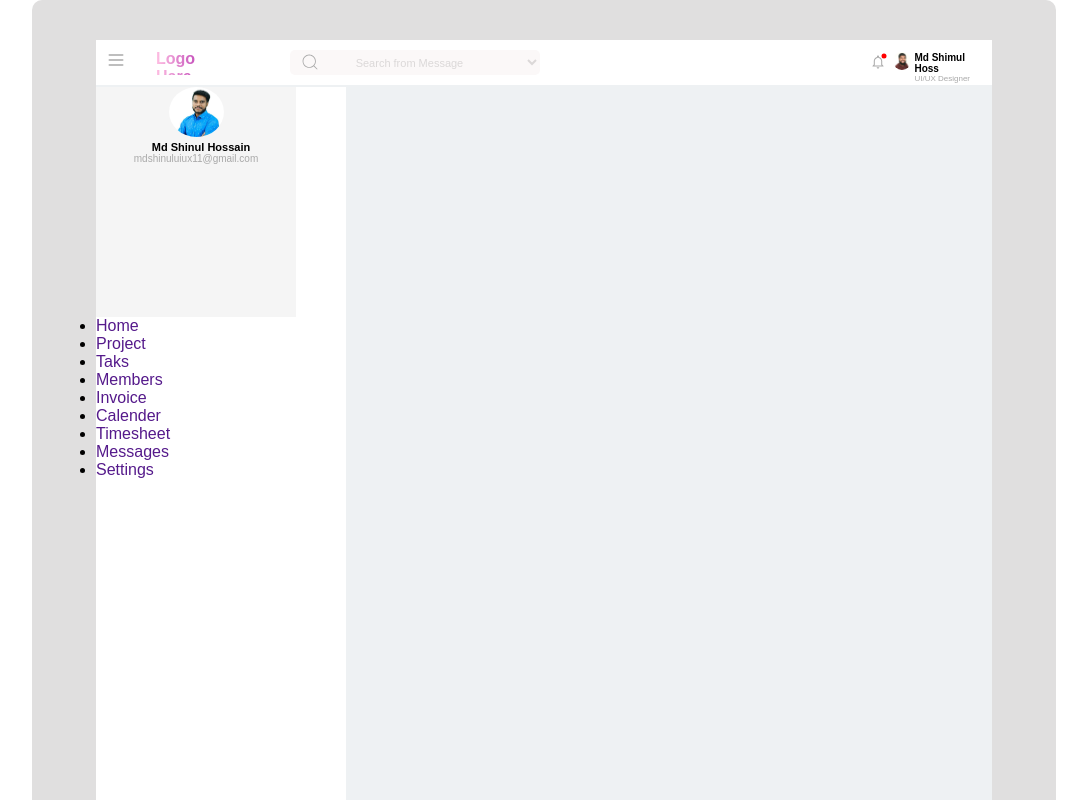
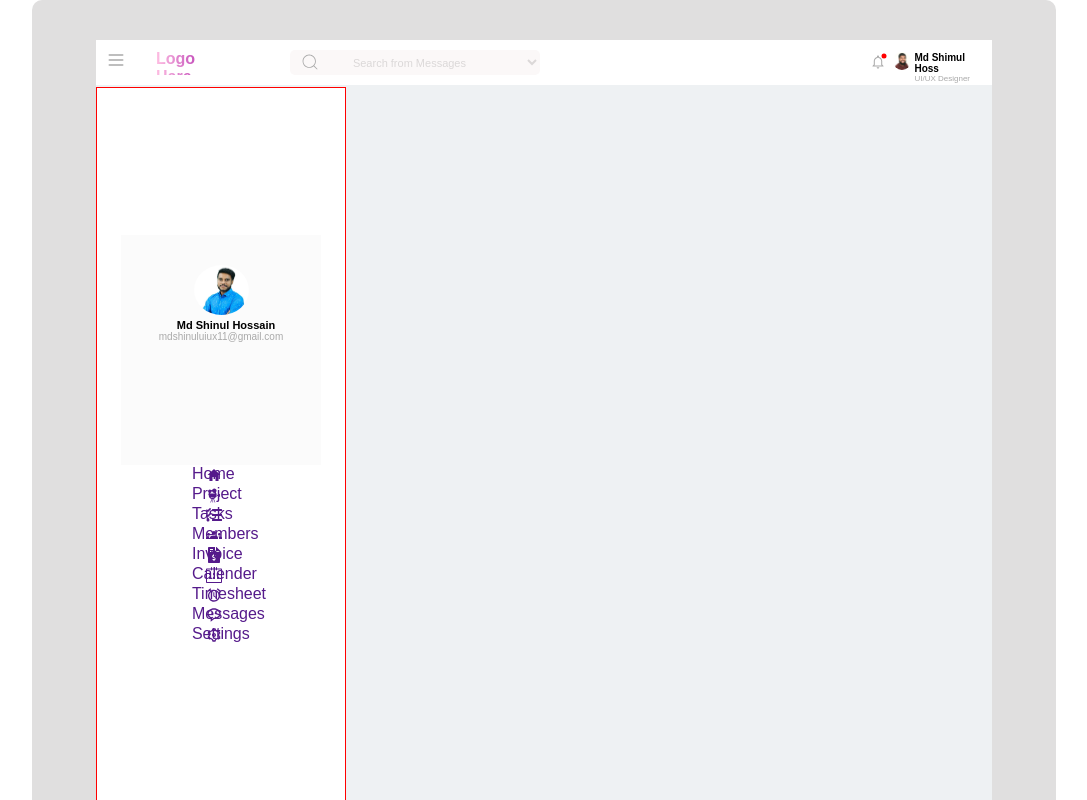
Before and after one commit to dantocome/reacttype-dashboard, a React (Vite) app: page / in a window 1280 px wide. Shown: the top 800 px of the page, without its empty margins (96-1183 px from the left). Built offline with nearby package versions, Linux system fonts and the light colour scheme.

Commit message:
all added files

```diff
--- a/package.json
+++ b/package.json
@@ -15,8 +15,8 @@
     "react-icons": "^5.0.1"
   },
   "devDependencies": {
-    "@types/react": "^18.2.56",
-    "@types/react-dom": "^18.2.19",
+    "@types/react": "^18.2.64",
+    "@types/react-dom": "^18.2.21",
     "@typescript-eslint/eslint-plugin": "^7.0.2",
     "@typescript-eslint/parser": "^7.0.2",
     "@vitejs/plugin-react": "^4.2.1",
--- a/src/components/Header.tsx
+++ b/src/components/Header.tsx
@@ -8,14 +8,15 @@ import { IoMdNotificationsOutline } from "react-icons/io";
 import { GoDotFill } from "react-icons/go";
 import logmd from "./images/logmd.jpg"
 import shimul from "./images/shimul.jpg"
-
-
-
-
-
-
-
-
+import { IoMdHome } from "react-icons/io";
+import { GiFilmProjector } from "react-icons/gi";
+import { FaTasks } from "react-icons/fa";
+import { MdGroups } from "react-icons/md";
+import { FaFileInvoiceDollar } from "react-icons/fa";
+import { SlCalender } from "react-icons/sl";
+import { MdAccessAlarm } from "react-icons/md";
+import { BiMessageRoundedDots } from "react-icons/bi";
+import { RiSettings3Line } from "react-icons/ri";
 
 
 const Header = () => {
@@ -36,7 +37,7 @@ const Header = () => {
             <span>< CiSearch size={20} fontWeight={500} color='darkgrey'/></span>
 
               <select >
-                <option value="default" >Search from Message</option>
+                <option value="default" >Search from Messages</option>
               </select>
 
             </div>
@@ -60,7 +61,7 @@ const Header = () => {
           </div>
         </header>
         <div className="Hero-container">
-        <nav className='sidebar'>
+        <div className='sidebar'>
           <div className="mdprofile">
             <div className="innermd">
             <img className='shimul' src={shimul}  alt="" />
@@ -68,19 +69,20 @@ const Header = () => {
             <p className='email'>mdshinuluiux11@gmail.com</p>
             </div>
           </div>
-          <ul>
-           <li><a href="">Home</a></li>
-           <li><a href="">Project</a></li>
-           <li><a href="">Taks</a></li>
-           <li><a href="">Members</a></li>
-           <li><a href="">Invoice</a></li>
-           <li><a href="">Calender</a></li>
-           <li><a href="">Timesheet</a></li>
-           <li><a href="">Messages</a></li>
-           <li><a href="">Settings</a></li>
+
+          <ul className='icons'>
+          <li><a href=""><span>< IoMdHome/></span>Home</a></li>
+           <li><a href=""><span><GiFilmProjector/></span>Project</a></li>
+           <li><a href=""><span>< FaTasks/></span>Tasks</a></li>
+           <li><a href=""><span>< MdGroups/></span>Members</a></li>
+           <li><a href=""><span><FaFileInvoiceDollar/></span>Invoice</a></li>
+           <li><a href=""><span><SlCalender/></span>Calender</a></li>
+           <li><a href=""><span>< MdAccessAlarm /></span>Timesheet</a></li>
+           <li><a href=""><span>< BiMessageRoundedDots/></span>Messages</a></li>
+           <li><a href=""><span><RiSettings3Line/></span>Settings</a></li>
           </ul>
 
-        </nav>
+        </div>
       </div>
       </div>
 
--- a/src/components/component.css
+++ b/src/components/component.css
@@ -126,9 +126,12 @@ h6{
 
 }
 .mdprofile{
-    background-color: whitesmoke;
+    background-color:rgb(251, 251, 251);
     width: 200px;
     height: 230px;
+    padding: 30px;
+    margin-top: -350px;
+
 }
 .hoss{
     font-weight: 800;
@@ -141,10 +144,27 @@ h6{
 }
 .innermd{
     text-align: center;
+
 }
+
 .sidebar{
     background-color: white;
     width: 250px;
     height: 132vh;
     margin-top: 1.5px;
+    border: 1px solid red;
+    display: flex;
+    flex-direction: column;
+    align-items: center;
+    justify-content: center;
+
+
+
 }
+ ul li{
+   text-decoration: none;
+   list-style: none;
+}
+ li a{
+    display: flex;
+}
```
Also changed, not shown: 1 other file (tests, documents, lock files or other folders).
